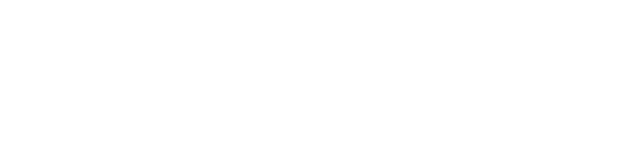
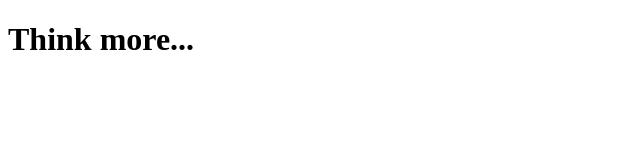
Before and after one commit to DavoodKhoshnood/html_cyf, a plain HTML site: page Index.html in a window 1280 px wide. Shown: the whole page, without its empty margins (0-640 px from the left). Drawn offline with Linux system fonts and the light colour scheme.

Commit message:
Add h1 tag
It’s an update to add tag h1.

```diff
--- a/Index.html
+++ b/Index.html
@@ -4,5 +4,6 @@
     <title>Test for CYF</title>
   </head>
   <body>
+    <h1>Think more...</h1>
   </body>
 </html>
```
